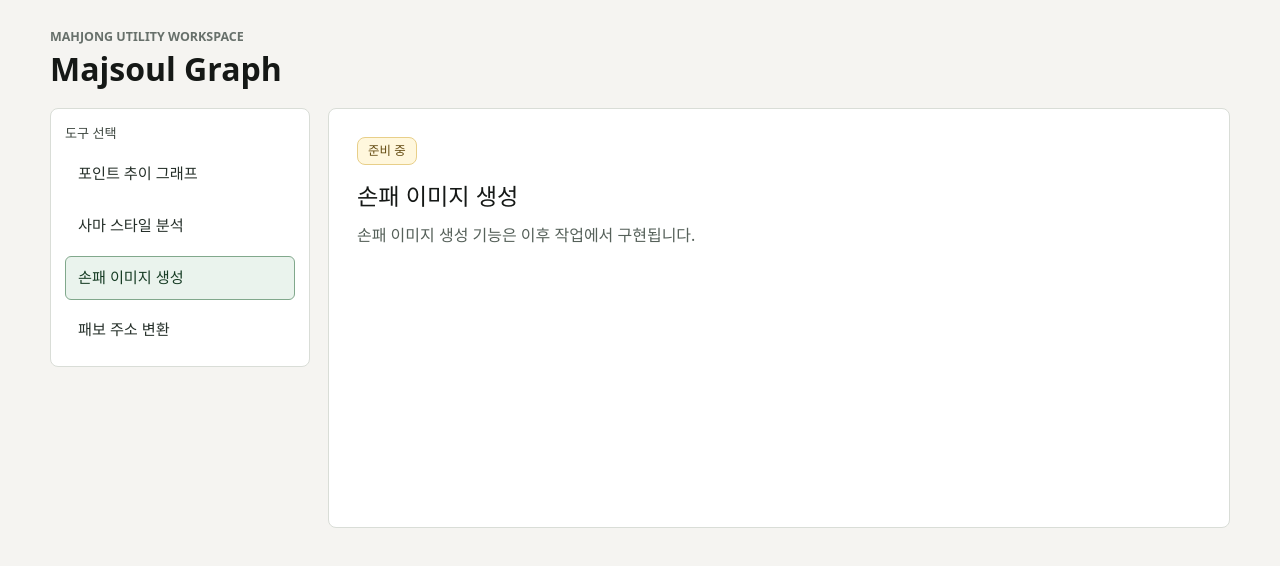
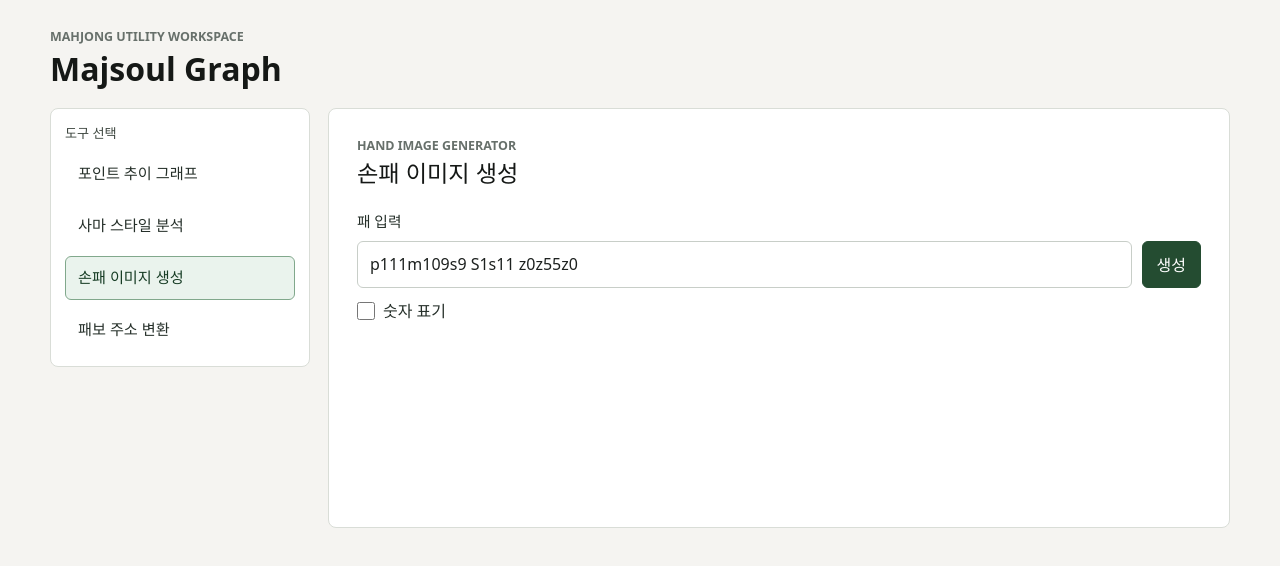
Before and after one commit to 4n3u/MajsoulGraph, a React (Vite) app in the folder client/: page / in a window 1280 px wide. Both pictures are taken after a click on the tab "손패 이미지 생성". Shown: the top 566 px of the page. Built offline with nearby package versions, Linux system fonts and the light colour scheme.

Commit message:
feat: add hand image generator

```diff
--- a/client/src/components/AppShell.tsx
+++ b/client/src/components/AppShell.tsx
@@ -1,5 +1,6 @@
 import { useState } from "react";
 import { Tabs } from "@base-ui/react/tabs";
+import { HandImageGenerator } from "../features/HandImageGenerator";
 import { PaipuConverter } from "../features/PaipuConverter";
 import { ToolPlaceholder } from "./ToolPlaceholder";
 import { useMediaQuery } from "./useMediaQuery";
@@ -30,6 +31,10 @@
 ];
 
 function renderTool(tool: (typeof tools)[number]) {
+  if (tool.id === "hand") {
+    return <HandImageGenerator />;
+  }
+
   if (tool.id === "paipu") {
     return <PaipuConverter />;
   }
--- /dev/null
+++ b/client/src/features/HandImageGenerator.tsx
@@ -0,0 +1,246 @@
+import { FormEvent, useRef, useState } from "react";
+import { parsePaiGroups, type ParsedTile } from "@shared/handParser";
+
+type TileRenderData = ParsedTile & {
+  image: HTMLImageElement;
+};
+
+const defaultHand = "p111m109s9 S1s11 z0z55z0";
+const padding = 10;
+const groupGap = 40;
+
+function assetBasePath(useNumberedTiles: boolean) {
+  const directory = useNumberedTiles ? "pai_img_num" : "pai_img";
+  return `/assets/img/${directory}`;
+}
+
+async function loadTileImage(src: string) {
+  const image = new Image();
+  image.decoding = "async";
+  image.src = src;
+
+  if (typeof image.decode === "function") {
+    try {
+      await image.decode();
+      return image;
+    } catch (error) {
+      if (image.complete && image.naturalWidth > 0) {
+        return image;
+      }
+
+      throw error;
+    }
+  }
+
+  await new Promise<void>((resolve, reject) => {
+    image.onload = () => resolve();
+    image.onerror = () => reject(new Error(`Failed to load image: ${src}`));
+  });
+
+  return image;
+}
+
+function tileFootprint(tile: TileRenderData) {
+  return {
+    width: tile.rotate ? tile.image.naturalHeight : tile.image.naturalWidth,
+    height: tile.rotate ? tile.image.naturalWidth : tile.image.naturalHeight
+  };
+}
+
+function drawTile(context: CanvasRenderingContext2D, tile: TileRenderData, x: number, y: number) {
+  const footprint = tileFootprint(tile);
+
+  if (!tile.rotate) {
+    context.drawImage(tile.image, x, y);
+    return;
+  }
+
+  context.save();
+  context.translate(x + footprint.width / 2, y + footprint.height / 2);
+  context.rotate(Math.PI / 2);
+  context.drawImage(tile.image, -tile.image.naturalWidth / 2, -tile.image.naturalHeight / 2);
+  context.restore();
+}
+
+function describeParseError(error: unknown) {
+  if (!(error instanceof Error)) {
+    return "패 입력을 확인해 주세요.";
+  }
+
+  if (error.message.includes("maximum 18")) {
+    return "손패는 최대 18개까지만 입력할 수 있습니다.";
+  }
+
+  if (error.message.includes("Invalid tile group")) {
+    return "패 형식이 올바르지 않습니다. 예: m123 p456 s789 z123";
+  }
+
+  if (error.message.includes("Unsupported tile suit")) {
+    return "지원하지 않는 패 종류가 포함되어 있습니다. m, p, s, z만 사용할 수 있습니다.";
+  }
+
+  if (error.message.includes("Unsupported tile digit")) {
+    return "자패는 0부터 7까지만 입력할 수 있습니다.";
+  }
+
+  return "패 입력을 확인해 주세요.";
+}
+
+export function HandImageGenerator() {
+  const canvasRef = useRef<HTMLCanvasElement>(null);
+  const [input, setInput] = useState(defaultHand);
+  const [useNumberedTiles, setUseNumberedTiles] = useState(false);
+  const [error, setError] = useState<string | null>(null);
+  const [hasPreview, setHasPreview] = useState(false);
+  const [isGenerating, setIsGenerating] = useState(false);
+
+  async function renderHand(groups: ParsedTile[][]) {
+    const basePath = assetBasePath(useNumberedTiles);
+    const loadedGroups: TileRenderData[][] = await Promise.all(
+      groups.map((group) =>
+        Promise.all(
+          group.map(async (tile) => {
+            const src = `${basePath}/${tile.fileName}`;
+            try {
+              const image = await loadTileImage(src);
+              return {
+                ...tile,
+                image
+              };
+            } catch {
+              throw new Error(`missing asset: ${tile.fileName}`);
+            }
+          })
+        )
+      )
+    );
+
+    const groupWidths = loadedGroups.map((group) =>
+      group.reduce((sum, tile) => sum + tileFootprint(tile).width, 0)
+    );
+    const maxTileHeight = loadedGroups.reduce((maxHeight, group) => {
+      const groupHeight = group.reduce(
+        (height, tile) => Math.max(height, tileFootprint(tile).height),
+        0
+      );
+      return Math.max(maxHeight, groupHeight);
+    }, 0);
+    const contentWidth =
+      groupWidths.reduce((sum, width) => sum + width, 0) +
+      Math.max(0, loadedGroups.length - 1) * groupGap;
+
+    const canvas = canvasRef.current;
+    const context = canvas?.getContext("2d");
+    if (!canvas || !context) {
+      throw new Error("canvas unavailable");
+    }
+
+    canvas.width = contentWidth + padding * 2;
+    canvas.height = maxTileHeight + padding * 2;
+    context.clearRect(0, 0, canvas.width, canvas.height);
+
+    let x = padding;
+    for (const group of loadedGroups) {
+      for (const tile of group) {
+        const footprint = tileFootprint(tile);
+        const y = padding + maxTileHeight - footprint.height;
+        drawTile(context, tile, x, y);
+        x += footprint.width;
+      }
+      x += groupGap;
+    }
+  }
+
+  async function handleSubmit(event: FormEvent<HTMLFormElement>) {
+    event.preventDefault();
+    setError(null);
+    setHasPreview(false);
+    setIsGenerating(true);
+
+    try {
+      const groups = parsePaiGroups(input);
+      const tileCount = groups.reduce((sum, group) => sum + group.length, 0);
+
+      if (tileCount === 0) {
+        setError("생성할 패를 입력해 주세요.");
+        return;
+      }
+
+      await renderHand(groups);
+      setHasPreview(true);
+    } catch (caughtError) {
+      if (caughtError instanceof Error && caughtError.message.startsWith("missing asset:")) {
+        setError("패 이미지 파일을 찾을 수 없습니다. 입력한 패를 확인해 주세요.");
+        return;
+      }
+
+      setError(describeParseError(caughtError));
+    } finally {
+      setIsGenerating(false);
+    }
+  }
+
+  function handleDownload() {
+    const canvas = canvasRef.current;
+    if (!canvas) {
+      return;
+    }
+
+    const link = document.createElement("a");
+    link.download = "hand.png";
+    link.href = canvas.toDataURL("image/png");
+    link.click();
+  }
+
+  return (
+    <section className="tool-card hand-generator" aria-labelledby="hand-generator-title">
+      <div className="tool-card-header">
+        <p className="tool-card-kicker">Hand image generator</p>
+        <h2 id="hand-generator-title">손패 이미지 생성</h2>
+      </div>
+
+      <form className="hand-generator-form" onSubmit={handleSubmit}>
+        <label className="field-label" htmlFor="hand-input">
+          패 입력
+        </label>
+        <div className="input-row">
+          <input
+            id="hand-input"
+            type="text"
+            value={input}
+            onChange={(event) => setInput(event.target.value)}
+            placeholder="m123 p456 s789 z123"
+          />
+          <button className="primary-button" type="submit" disabled={isGenerating}>
+            {isGenerating ? "생성 중" : "생성"}
+          </button>
+        </div>
+
+        <label className="checkbox-field">
+          <input
+            type="checkbox"
+            checked={useNumberedTiles}
+            onChange={(event) => setUseNumberedTiles(event.target.checked)}
+          />
+          <span>숫자 표기</span>
+        </label>
+      </form>
+
+      {error ? (
+        <p className="form-error" role="alert">
+          {error}
+        </p>
+      ) : null}
+
+      <div className="hand-preview-panel" hidden={!hasPreview}>
+        <div className="result-header">
+          <h3>생성된 손패 이미지</h3>
+          <button className="secondary-button" type="button" onClick={handleDownload}>
+            PNG 다운로드
+          </button>
+        </div>
+        <canvas ref={canvasRef} aria-label="생성된 손패 이미지" />
+      </div>
+    </section>
+  );
+}
--- a/client/src/styles.css
+++ b/client/src/styles.css
@@ -333,6 +333,58 @@
   margin: 10px 0 0;
 }
 
+.hand-generator-form {
+  display: grid;
+  gap: 10px;
+}
+
+.checkbox-field {
+  align-items: center;
+  color: #26302a;
+  display: inline-flex;
+  font-weight: 700;
+  gap: 8px;
+  line-height: 1.4;
+  margin-top: 2px;
+}
+
+.checkbox-field input {
+  accent-color: #244c31;
+  height: 18px;
+  margin: 0;
+  width: 18px;
+}
+
+.checkbox-field:focus-within {
+  outline: 3px solid #d6a943;
+  outline-offset: 3px;
+}
+
+.primary-button:disabled {
+  cursor: wait;
+  opacity: 0.72;
+}
+
+.hand-preview-panel {
+  background: #f8faf8;
+  border: 1px solid #d9ddd7;
+  border-radius: 8px;
+  margin-top: 18px;
+  overflow: auto;
+  padding: 18px;
+}
+
+.hand-preview-panel[hidden] {
+  display: none;
+}
+
+.hand-preview-panel canvas {
+  display: block;
+  height: auto;
+  image-rendering: auto;
+  max-width: 100%;
+}
+
 @media (max-width: 768px) {
   .app-shell {
     padding: 18px;
@@ -392,4 +444,8 @@
     align-items: stretch;
     flex-direction: column;
   }
+
+  .hand-preview-panel {
+    padding: 14px;
+  }
 }
```
Also changed, not shown: 2 other files (tests, documents, lock files or other folders).
